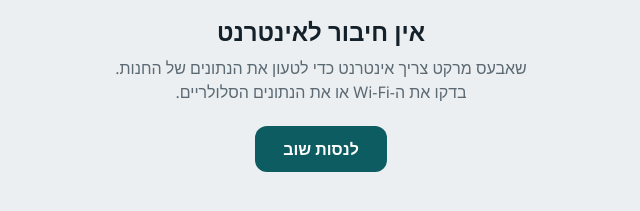
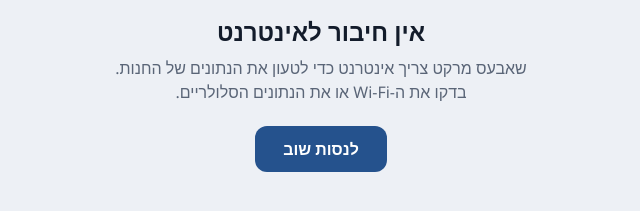
Before and after one commit to nn0548444087-creator/dalpak, a website: page public/offline.html in a window 1280 px wide. Shown: the part 371-582 px from the top of the page, without its empty margins (319-959 px from the left). Drawn offline with Linux system fonts and the light colour scheme.

Commit message:
Store colours on the no-internet screen

```diff
--- a/public/offline.html
+++ b/public/offline.html
@@ -5,8 +5,8 @@
 <meta name="viewport" content="width=device-width, initial-scale=1, viewport-fit=cover">
 <title>שאבעס מרקט</title>
 <style>
-:root{--bg:#ECEFF1;--ink:#14212A;--muted:#5B6973;--accent:#0D5C61;--accent-ink:#fff}
-@media (prefers-color-scheme:dark){:root{--bg:#0E151A;--ink:#E6EDF0;--muted:#93A2AC;--accent:#55B5B1;--accent-ink:#06211F;color-scheme:dark}}
+:root{--bg:#EDF0F5;--ink:#131C2B;--muted:#5A6577;--accent:#25528D;--accent-ink:#fff}
+@media (prefers-color-scheme:dark){:root{--bg:#0C1220;--ink:#E7ECF4;--muted:#95A0B3;--accent:#86A9E0;--accent-ink:#0A1426;color-scheme:dark}}
 html,body{height:100%;margin:0}
 body{background:var(--bg);color:var(--ink);font-family:'Segoe UI',Arial,sans-serif;display:grid;place-items:center;text-align:center;padding:24px;box-sizing:border-box}
 .m{width:110px;height:110px;border-radius:24px;display:block;margin:0 auto 18px}
```
